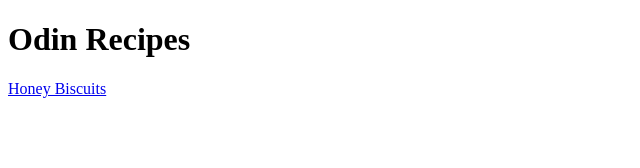
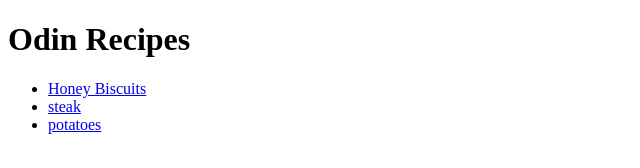
Before and after one commit to savannahstreet/odin-recipes, a plain HTML site: page index.html in a window 1280 px wide. Shown: the whole page, without its empty margins (0-640 px from the left). Drawn offline with Linux system fonts and the light colour scheme.

Commit message:
Iteriate 4

```diff
--- a/index.html
+++ b/index.html
@@ -7,7 +7,12 @@
 </head>
 <body>
     <h1>Odin Recipes</h1>
-    <a href="./Recipes/HoneyBiscuits.html">Honey Biscuits</a>
+    <ul>
+        <li><a href="./Recipes/HoneyBiscuits.html">Honey Biscuits</a></li>
+        <li><a href="./Recipes/HoneyBiscuits.html">steak</a></li>
+        <li><a href="./Recipes/HoneyBiscuits.html">potatoes</a></li>
+    </ul>
+
 
 
 
```
